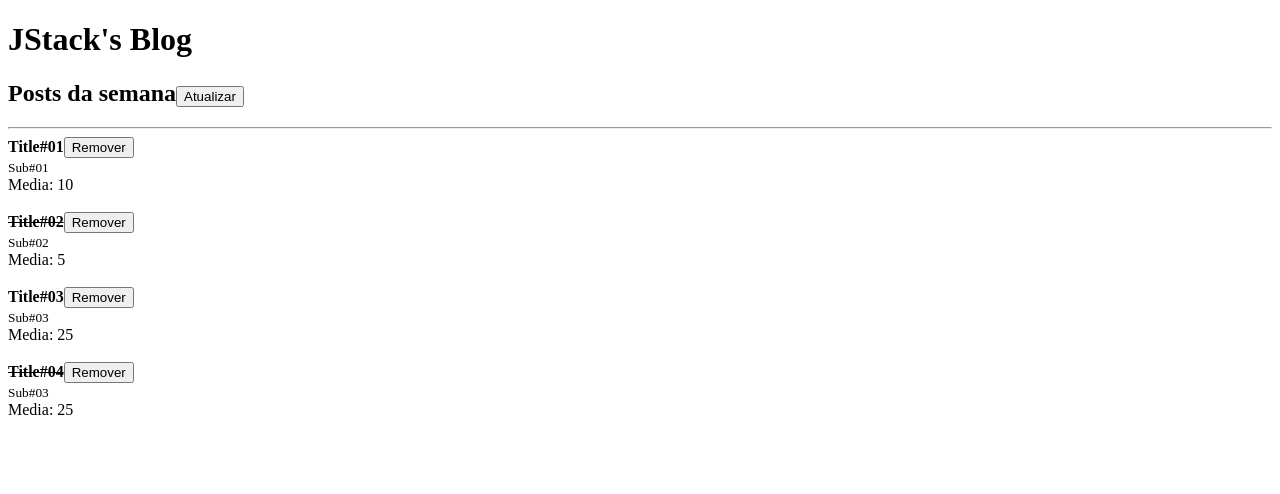
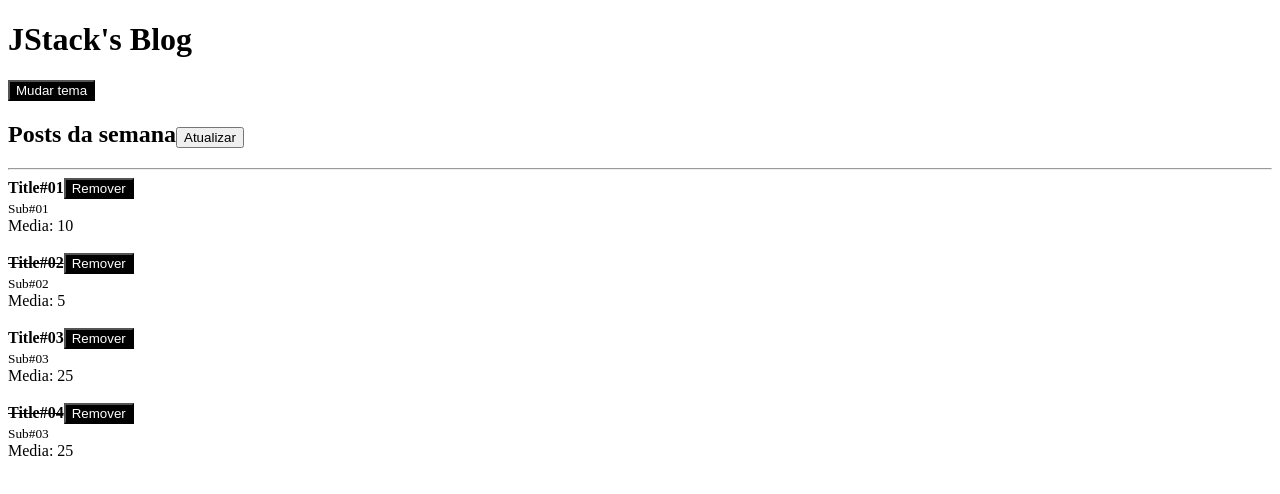
Before and after one commit to Sans-arch/react-fundamentos, a React app: page / in a window 1280 px wide. Shown: the top 494 px of the page. Built offline with nearby package versions, Linux system fonts and the light colour scheme.

Commit message:
Add Context API and refactor the entire project

```diff
--- a/src/App.js
+++ b/src/App.js
@@ -3,9 +3,9 @@ import React, { useState } from "react";
 import Header from "./Header";
 import Post from "./Post";
 
+import { ThemeProvider } from './ThemeContext';
+
 // Props -> Properties
-// Quando o state muda, a function App() é carregada inteira novamente e
-// consequentemente a tela é re-renderizada com os novos valores do state
 function App() {
   const [posts, setPosts] = useState([
     { id: Math.random(), title: 'Title#01', subtitle: 'Sub#01', likes: 20, read: false },
@@ -29,8 +29,8 @@ function App() {
   }
 
   return (
-    <>
-      <Header title="JStack's Blog">
+    <ThemeProvider>
+      <Header>
         <h2>
           Posts da semana
           <button onClick={handleRefresh}>Atualizar</button>
@@ -46,7 +46,7 @@ function App() {
           post={post}
         />
       ))}
-    </>
+    </ThemeProvider>
   );
 }
 
--- a/src/Button.js
+++ b/src/Button.js
@@ -1,9 +1,19 @@
-import React from "react";
-import PropTypes from "prop-types";
+import React, { useContext } from 'react';
+import PropTypes from 'prop-types';
+
+import { ThemeContext } from './ThemeContext';
 
 export default function Button(props) {
+  const { theme } = useContext(ThemeContext);
+
   return (
-    <button onClick={props.onClick}>
+    <button
+      onClick={props.onClick}
+      style={{
+        color: theme === 'dark' ? '#fff' : '#000',
+        background: theme === 'dark' ? '#000' : '#fff',
+      }}
+    >
       {props.children}
     </button>
   );
--- a/src/Header.js
+++ b/src/Header.js
@@ -1,10 +1,18 @@
-import React from 'react';
+import React, { useContext } from 'react';
 import PropTypes from 'prop-types';
+import Button from './Button';
+
+import { ThemeContext } from './ThemeContext';
 
 export default function Header(props) {
+  const { onToggleTheme } = useContext(ThemeContext);
+
   return (
     <>
       <h1>{props.title}</h1>
+      <Button onClick={onToggleTheme}>
+        Mudar tema
+      </Button>
       {props.children}
     </>
   );
--- a/src/PostHeader.js
+++ b/src/PostHeader.js
@@ -10,7 +10,9 @@ export default function PostHeader(props) {
         {props.post.read && <s>{props.post.title}</s>}
         {!props.post.read && props.post.title}
       </strong>
-      <Button onClick={() => props.onRemove(props.post.id)}>
+      <Button
+        onClick={() => props.onRemove(props.post.id)}
+      >
         Remover
       </Button>
     </>
--- /dev/null
+++ b/src/ThemeContext.js
@@ -0,0 +1,22 @@
+import React, { useState, createContext } from "react";
+
+export const ThemeContext = createContext();
+
+export function ThemeProvider({ children }) {
+  const [theme, setTheme] = useState('dark');
+
+  function handleToggleTheme() {
+    setTheme(prevState => prevState === 'dark' ? 'light' : 'dark');
+  }
+
+  return (
+    <ThemeContext.Provider
+      value={{
+        theme,
+        onToggleTheme: handleToggleTheme
+      }}
+    >
+      {children}
+    </ThemeContext.Provider>
+  );
+}
```
